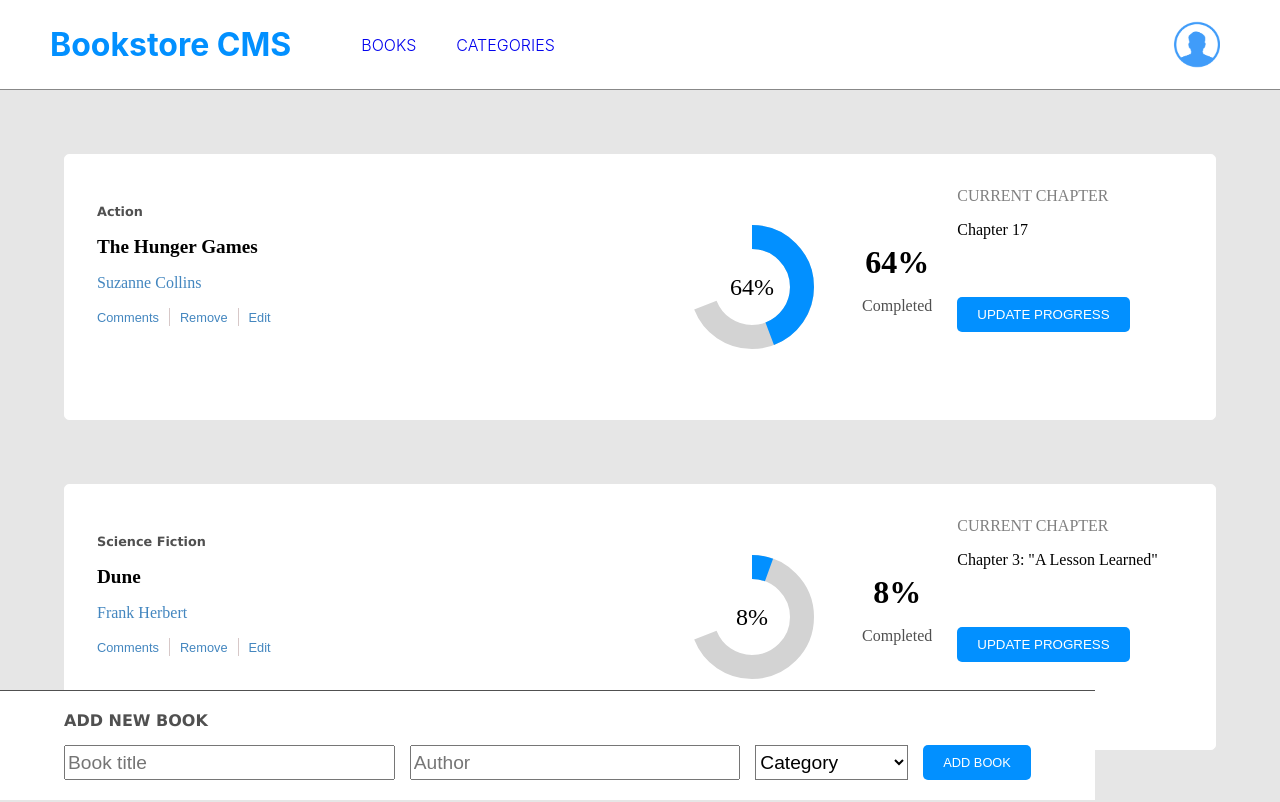
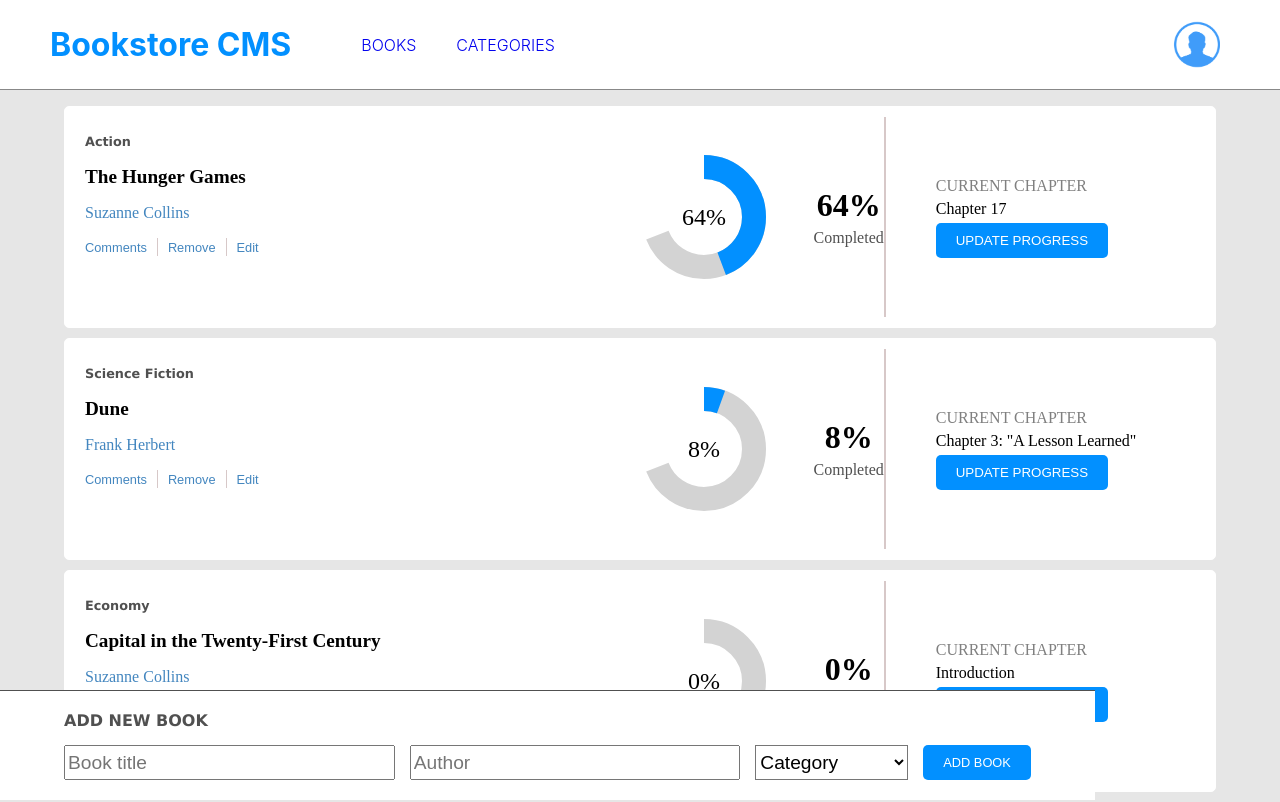
Before and after one commit to eduardosancho/bookstore, a React (Create React App) app: page / in a window 1280 px wide. Shown: the top 802 px of the page. Built offline with nearby package versions, Linux system fonts and the light colour scheme; no server answers.

Commit message:
Reduce size of each book card, more compact design

```diff
--- a/src/components/BookItem.module.css
+++ b/src/components/BookItem.module.css
@@ -10,9 +10,9 @@
   display: flex;
   justify-content: space-between;
   border-radius: 5px;
-  margin: 5%;
+  margin:  10px 5%;
   font-family: 'Times New Roman', Times, serif;
-  padding: 2.5%;
+  padding: 10px 20px;
   background-color: white;
   border: solid white 1px;
 }
@@ -72,10 +72,12 @@
 
 .progress {
   display: flex;
-  justify-content: flex-end;
+  justify-content: center;
   align-items: center;
   gap: 10px;
-  flex: 1.7;
+  flex: 1;
+  height: auto;
+  align-self: center;
 }
 
 .percentage {
@@ -89,14 +91,21 @@
   margin: 0;
 }
 
+.percentage p {
+  margin-bottom: 0;
+  margin-top: 5px;
+}
+
 .update {
   max-width: 30%;
   display: flex;
   flex-direction: column;
+  justify-content: center;
   align-items: flex-start;
   flex: 1;
+  gap: 5px;
   text-align: left;
-  margin-left: 25px;
+  margin-left: 50px;
 }
 
 .label {
@@ -106,7 +115,8 @@
 
 .currentChapter {
   color: black;
-  min-height: 60px;
+  max-height: 60px;
+  margin: 0;
 }
 
 .update button {
@@ -121,3 +131,9 @@
 .actions button:hover {
   text-decoration: underline;
 }
+
+@media (min-width: 650px) {
+  .progress {
+  border-right: solid var(--gray) 2px;
+  }
+}
```
